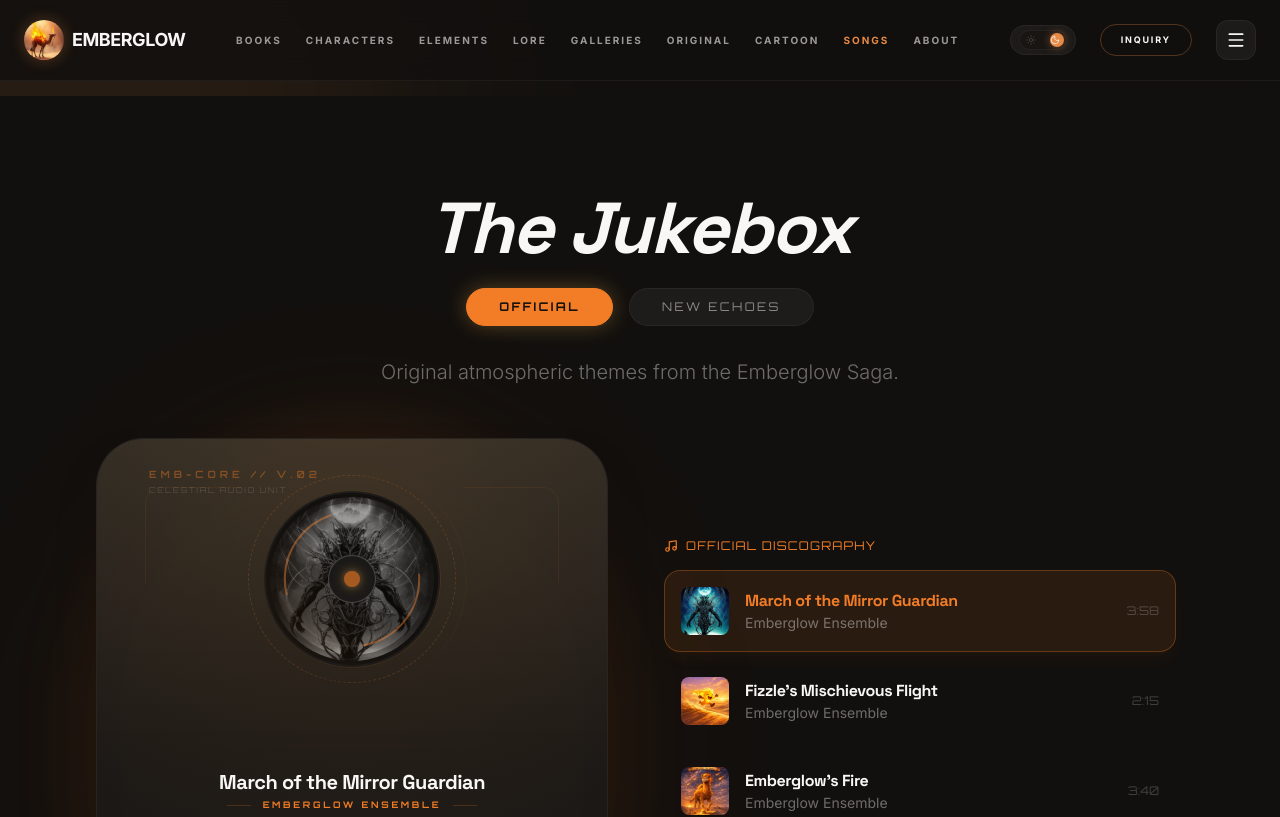
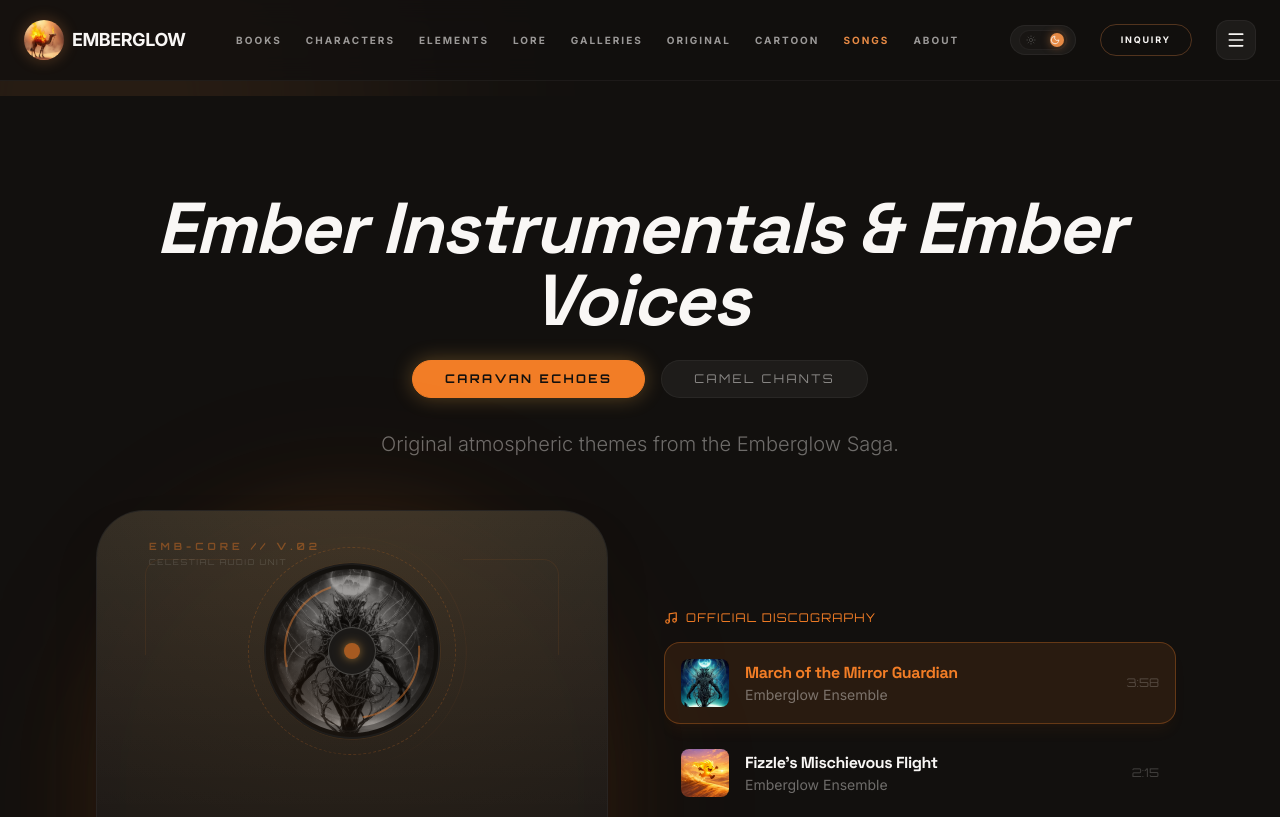
Before and after one commit to Hudmebac/emberglownew, a React (Vite) app: page /songs in a window 1280 px wide. Shown: the top 817 px of the page. Built offline with nearby package versions, Linux system fonts and the light colour scheme; a web font is replaced by a local one.

Commit message:
Update song titles and button labels in Songs.tsx

```diff
--- a/src/pages/Songs.tsx
+++ b/src/pages/Songs.tsx
@@ -141,7 +141,7 @@ export default function Songs() {
             animate={{ opacity: 1, y: 0 }}
             className="text-center mb-12"
           >
-            <h1 className="text-5xl md:text-7xl font-bold mb-6 italic tracking-tight text-eg-sand">The Jukebox</h1>
+            <h1 className="text-5xl md:text-7xl font-bold mb-6 italic tracking-tight text-eg-sand">Ember Instrumentals & Ember Voices </h1>
             <div className="flex justify-center gap-4 mb-8">
               <button
                 onClick={() => setActiveTab('official')}
@@ -151,7 +151,7 @@ export default function Songs() {
                     : 'bg-eg-sand/5 text-eg-sand/50 border-border-primary hover:bg-eg-sand/10'
                 }`}
               >
-                Official
+                Caravan Echoes
               </button>
               <button
                 onClick={() => setActiveTab('new')}
@@ -161,7 +161,7 @@ export default function Songs() {
                     : 'bg-eg-sand/5 text-eg-sand/50 border-border-primary hover:bg-eg-sand/10'
                 }`}
               >
-                New Echoes
+                Camel Chants
               </button>
             </div>
             <p className="text-xl text-eg-sand/40 font-light h-8">
```
